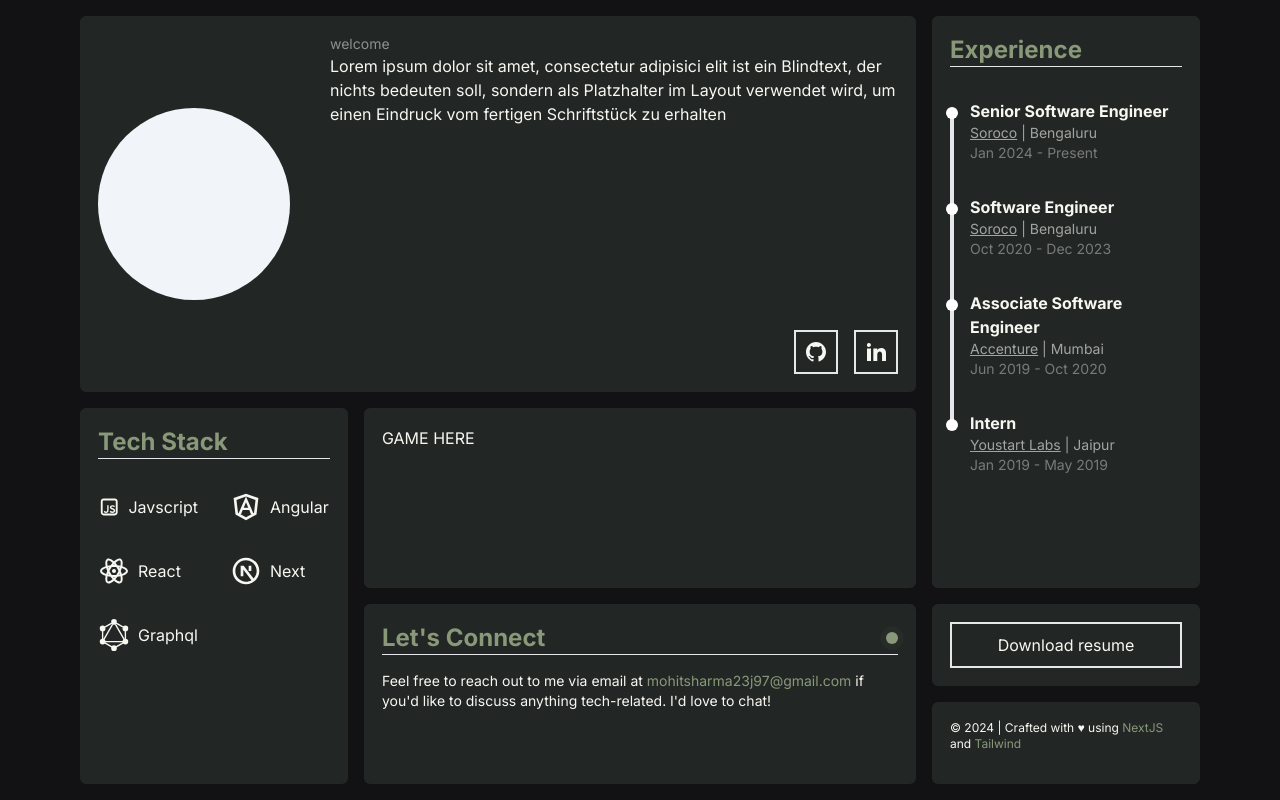
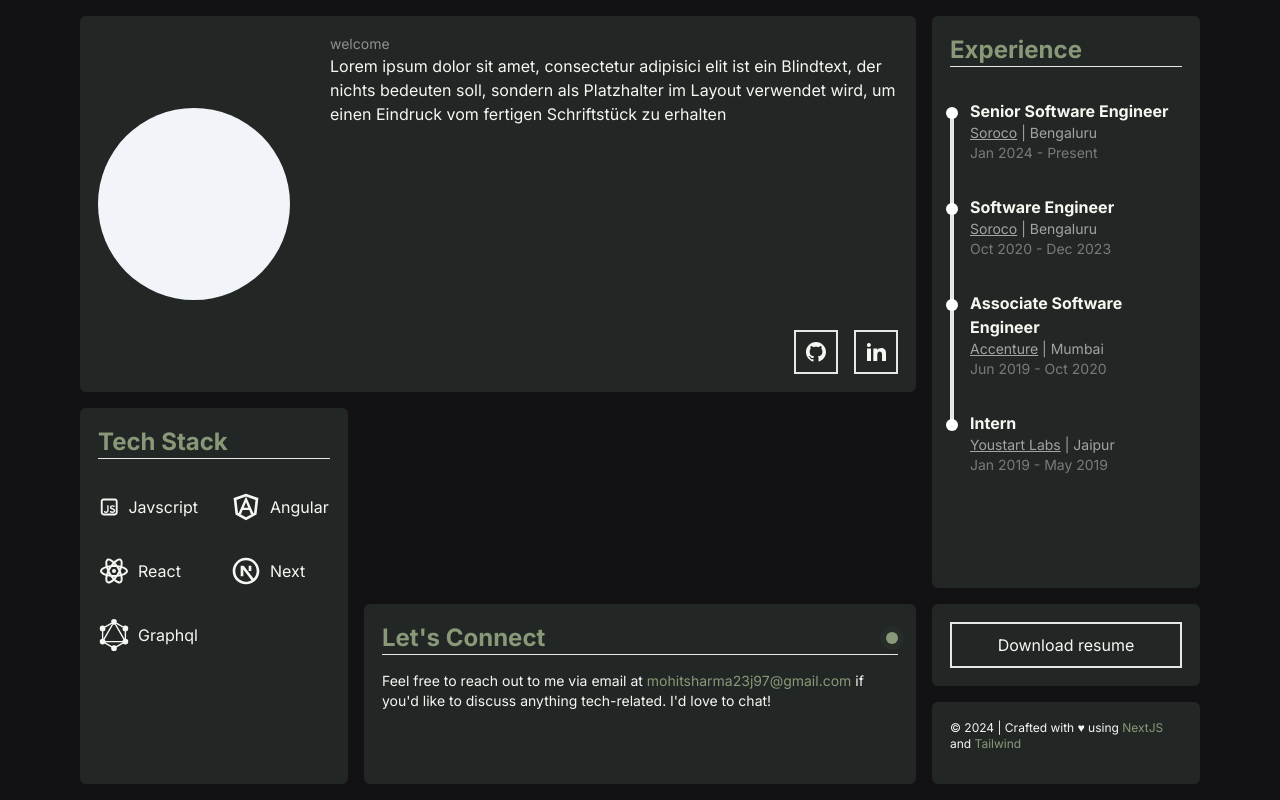
Before and after one commit to mohitsharma23/portfolio, a Next.js app: page / in a window 1280 px wide. Built offline with nearby package versions, Linux system fonts and the light colour scheme.

Commit message:
feat: added stagger animation

```diff
--- a/src/app/components/Card.tsx
+++ b/src/app/components/Card.tsx
@@ -7,7 +7,7 @@ export default function Card({
 }>) {
   return (
     <div
-      className={`p-4 border-[#222725] border-solid border-2 rounded-md h-auto ${className} bg-[#222725] hover:border-[#E4E6C3]`}
+      className={`p-4 border-[#222725] border-solid border-2 rounded-md h-auto ${className} bg-[#222725] hover:border-[#E4E6C3] opacity-0`}
     >
       {children}
     </div>
--- a/src/app/components/ConnectCard.tsx
+++ b/src/app/components/ConnectCard.tsx
@@ -2,7 +2,7 @@ import Card from "./Card";
 
 export default function ConnectCard() {
   return (
-    <Card className="lg:col-span-2 row-span-2 col-span-1">
+    <Card className="lg:col-span-2 row-span-2 col-span-1 animate-slidein700">
       <div className="flex flex-col gap-4">
         <div className="font-bold text-2xl text-[#899878]">
           <div className="flex justify-between items-center">
--- a/src/app/components/ExperienceCard.tsx
+++ b/src/app/components/ExperienceCard.tsx
@@ -4,7 +4,7 @@ import Card from "./Card";
 export default function ExperienceCard() {
   const experienceInfo = EXPERIENCE;
   return (
-    <Card className="lg:col-span-1 lg:row-span-6 col-span-1 row-span-6">
+    <Card className="lg:col-span-1 lg:row-span-6 col-span-1 row-span-6 animate-slidein300">
       <div className="flex flex-col gap-8">
         <div className="font-bold text-2xl text-[#899878]">
           Experience
--- a/src/app/components/GameCard.tsx
+++ b/src/app/components/GameCard.tsx
@@ -1,9 +1,12 @@
+import { useEffect } from "react";
 import Card from "./Card";
 
 export default function GameCard() {
   return (
-    <Card className="lg:col-span-2 lg:row-span-2 col-span-1 lg:block hidden">
-      GAME HERE
+    <Card className="lg:col-span-2 lg:row-span-2 col-span-1 lg:block hidden animate-slidein500">
+      <div className="flex items-center justify-center h-full">
+        SOMETHING HERE
+      </div>
     </Card>
   );
 }
--- a/src/app/components/IntroCard.tsx
+++ b/src/app/components/IntroCard.tsx
@@ -5,7 +5,7 @@ export default function IntroCard() {
   const linksInfo = LINKS;
 
   return (
-    <Card className="lg:col-span-3 lg:row-span-4 col-span-1">
+    <Card className="lg:col-span-3 lg:row-span-4 col-span-1 animate-slidein300">
       <div className="flex flex-col justify-between items-center gap-10 h-full lg:flex-row">
         <div className="flex h-full items-center">
           <div className="h-48 w-48 bg-slate-100 rounded-full"></div>
--- a/src/app/components/TechstackCard.tsx
+++ b/src/app/components/TechstackCard.tsx
@@ -5,7 +5,7 @@ export default function TechstackCard() {
   const techStack = TECH_STACK;
 
   return (
-    <Card className="col-span-1 row-span-4">
+    <Card className="col-span-1 row-span-4 animate-slidein500">
       <div className="flex flex-col gap-8">
         <div className="font-bold text-2xl text-[#899878]">
           Tech Stack
--- a/src/app/page.tsx
+++ b/src/app/page.tsx
@@ -17,7 +17,7 @@ export default function Home() {
       <TechstackCard />
       <GameCard />
       <ConnectCard />
-      <Card className="col-span-1 row-span-1">
+      <Card className="col-span-1 row-span-1 animate-slidein700">
         <div
           className="flex items-center justify-center h-full border-2 hover:bg-[#F7F7F2] hover:text-[#222725] cursor-pointer"
           onClick={handleDownload}
@@ -25,7 +25,7 @@ export default function Home() {
           Download resume
         </div>
       </Card>
-      <Card className="col-span-1 row-span-1">
+      <Card className="col-span-1 row-span-1 animate-slidein900">
         <div className="flex items-center text-xs">
           <p>
             &#169; 2024 | Crafted with &#9829; using{" "}
--- a/tailwind.config.ts
+++ b/tailwind.config.ts
@@ -14,6 +14,31 @@ const config: Config = {
           "conic-gradient(from 180deg at 50% 50%, var(--tw-gradient-stops))",
       },
     },
+    keyframes: {
+      slidein: {
+        from: {
+          opacity: "0",
+          transform: "translateY(-10px)",
+        },
+        to: {
+          opacity: "1",
+          transform: "translateY(0px)",
+        },
+      },
+      ping: {
+        "75%, 100%": {
+          transform: "scale(2)",
+          opacity: "0",
+        },
+      },
+    },
+    animation: {
+      slidein300: "slidein 1s ease 300ms forwards",
+      slidein500: "slidein 1s ease 500ms forwards",
+      slidein700: "slidein 1s ease 700ms forwards",
+      slidein900: "slidein 1s ease 900ms forwards",
+      ping: "ping 1s cubic-bezier(0, 0, 0.2, 1) infinite",
+    },
   },
   plugins: [],
 };
```
